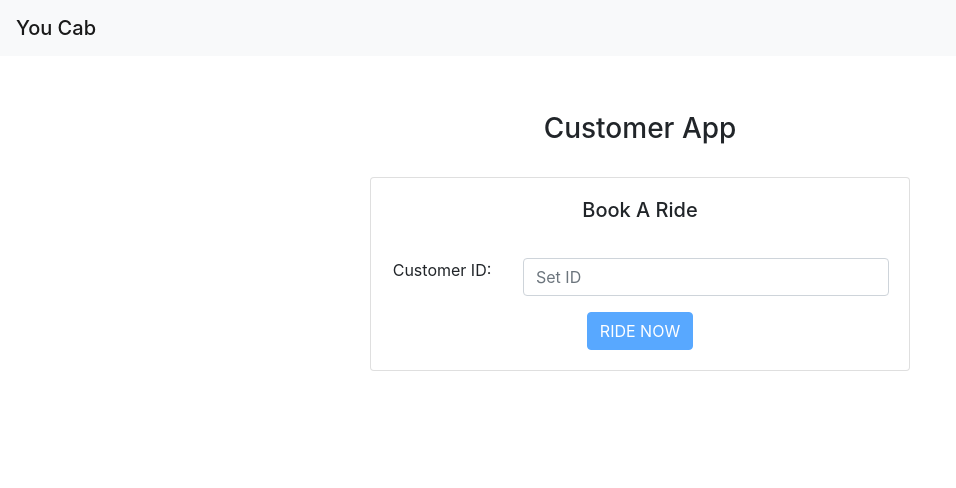
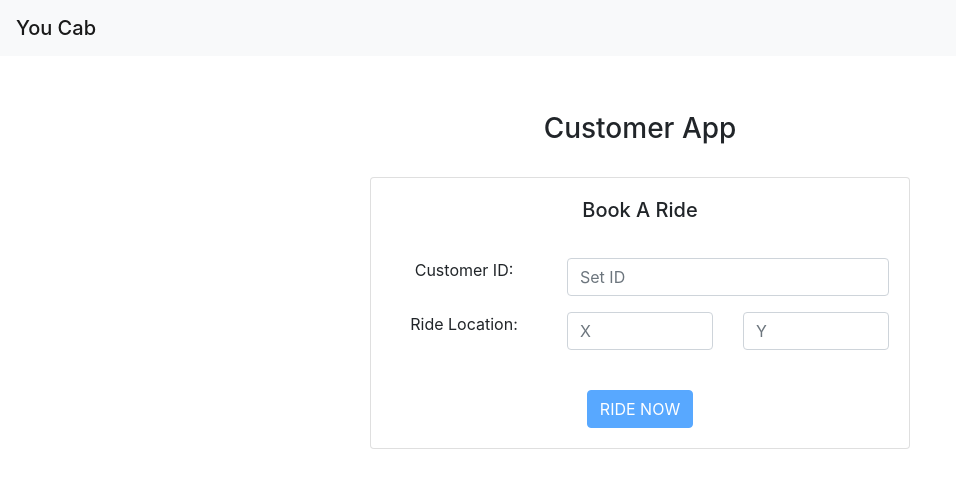
Before and after one commit to YajneshRai/cab-app, an Angular app in the folder frontend/: page /customer in a window 1280 px wide. Shown: the top 488 px of the page, without its empty margins (0-956 px from the left). Built offline with nearby package versions, Linux system fonts and the light colour scheme.

Commit message:
Text box added for location x and y values

```diff
--- a/frontend/src/app/customer/customer.component.html
+++ b/frontend/src/app/customer/customer.component.html
@@ -12,11 +12,21 @@
         <br>
         <form #customerForm="ngForm" (ngSubmit)="bookRide()">
           <div class="form-group row">
-            <label class="col-md-3" for="custId"> Customer ID: </label>
-            <div class="col-md-9">
+            <label class="col-md-4" for="custId"> Customer ID: </label>
+            <div class="col-md-8">
               <input type="text" class="form-control" name="custId" placeholder="Set ID"  ngModel #custId="ngModel" required>
             </div>
           </div>
+          <div class="form-group row">
+            <label class="col-md-4" for="locX"> Ride Location: </label>
+            <div class="col-md-4">
+              <input type="number" min="1" max="5" class="form-control" name="locX" placeholder="X"  ngModel #locX="ngModel" required>
+            </div>
+            <div class="col-md-4">
+              <input type="number" min="1" max="5" class="form-control" name="locY" placeholder="Y"  ngModel #locY="ngModel" required>
+            </div>
+          </div>
+          <br>
           <button type="submit" class="btn btn-primary" [disabled]="customerForm.invalid">RIDE NOW</button>
         </form>
       </div>
@@ -25,5 +35,9 @@
     <div class="alert alert-info text-center" *ngIf="msg">
       {{msg}}
     </div>
+    <div class="alert alert-danger text-center" *ngIf="errMsg">
+      {{errMsg}}
+    </div>
   </div>
+
 </div>
--- a/frontend/src/app/customer/customer.component.ts
+++ b/frontend/src/app/customer/customer.component.ts
@@ -10,7 +10,7 @@ import { DataService } from '../data-service.service';
 export class CustomerComponent implements OnInit {
 
   @ViewChild('customerForm') customerForm:NgForm;
-  msg: string = '';
+  msg: string = ''; errMsg:string = '';
 
   constructor(private dataService: DataService) { }
 
@@ -18,13 +18,27 @@ export class CustomerComponent implements OnInit {
   }
 
   bookRide() {
+    let locXErr = this.customerForm.value.locX < 1 || this.customerForm.value.locX > 5;
+    let locYErr = this.customerForm.value.locY < 1 || this.customerForm.value.locY > 5;
+    this.errMsg = '';
+    if(locXErr || locYErr) {
+      this.errMsg = 'Invalid location co-ordinates';
+      return;
+    }
     this.msg = 'Booking your ride...';
-    this.dataService.createId(this.customerForm.value.custId).subscribe(
-      data => { console.log(data);
-      this.customerForm.reset();
-      this.msg = 'Booked!!';
-      setTimeout(() => { this.msg = ''; }, 2000);
+    this.dataService.createId(this.customerForm.value.custId, this.customerForm.value.locX, this.customerForm.value.locY).subscribe(
+      data => {
+        if(data.success) {
+          this.msg = 'Booked!!';
+          setTimeout(() => { this.msg = ''; }, 2000);
+        }
+        else {
+          this.msg = '';
+          this.errMsg = 'Rides not available, please try later...';
+          setTimeout(() => { this.errMsg = ''; }, 4000);
+        }
+        this.customerForm.reset();
       }
-    )
+    );
   }
 }
--- a/frontend/src/app/data-service.service.ts
+++ b/frontend/src/app/data-service.service.ts
@@ -12,8 +12,8 @@ export class DataService {
     console.log(this.apiUrl)
    }
 
-  createId(customerId) : Observable<any> {
-    const data = { customer_id: customerId, location_x: 2, location_y: 3 };
+  createId(customerId, locationX, locationY) : Observable<any> {
+    const data = { customer_id: customerId, location_x: locationX, location_y: locationY };
     return this.http.post( this.apiUrl + '/createId', data );
   }
 
```
